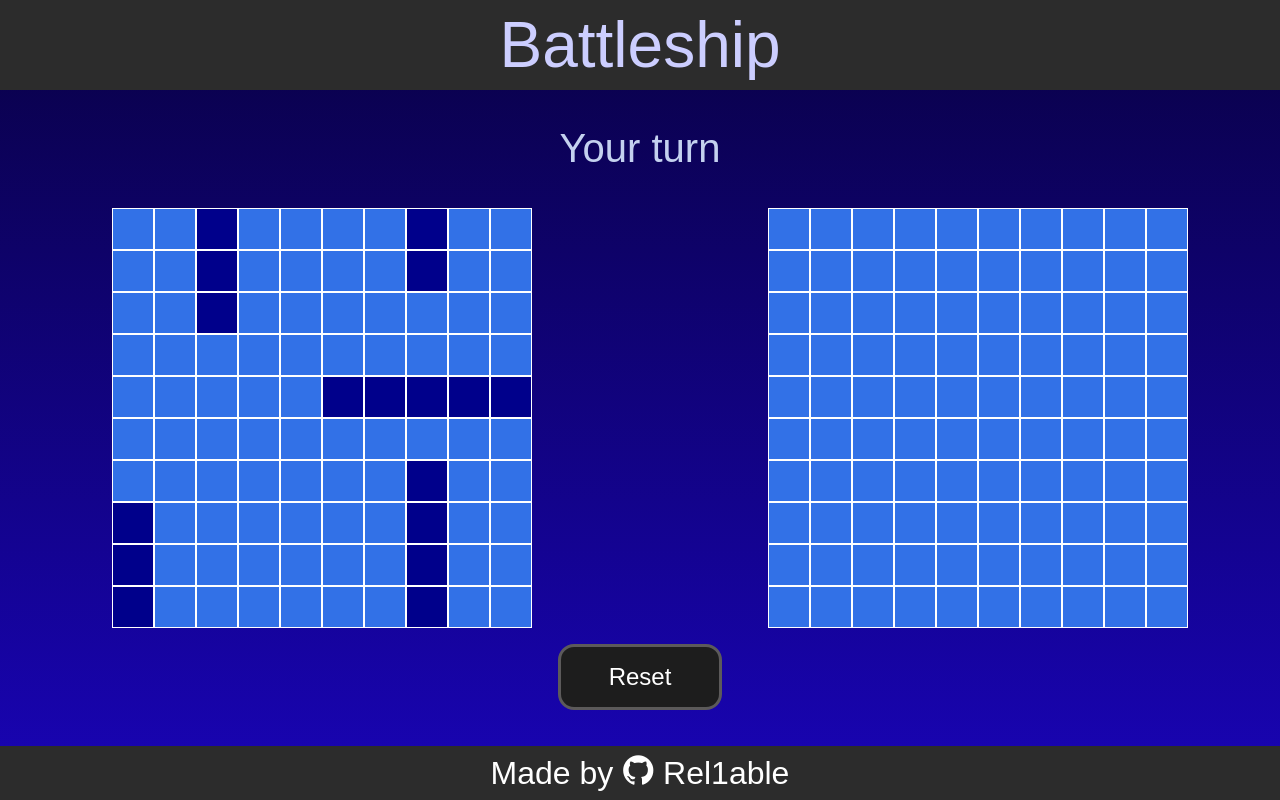
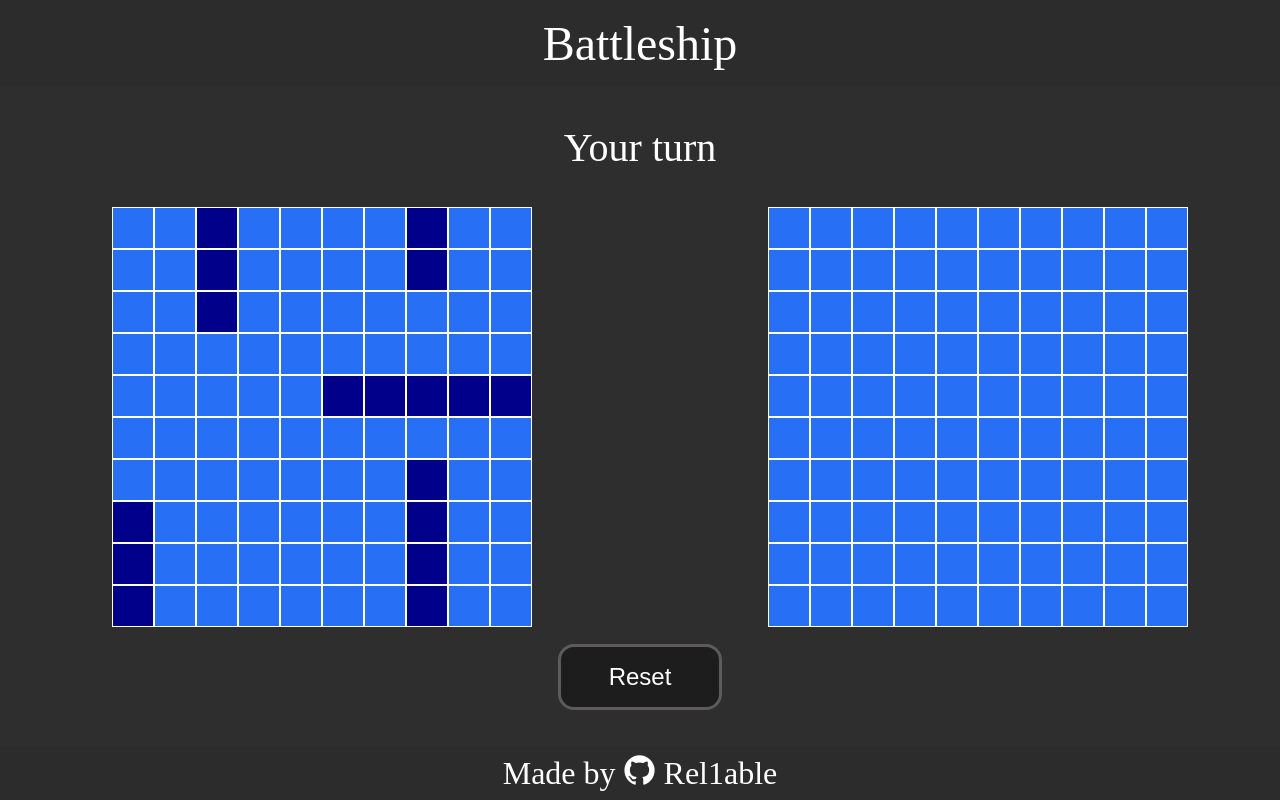
Before and after one commit to Rel1able/Battleship, a website built with webpack: page src/index.html in a window 1280 px wide. Built offline with nearby package versions, Linux system fonts and the light colour scheme.

Commit message:
improved ui

```diff
--- a/src/style.css
+++ b/src/style.css
@@ -1,12 +1,12 @@
 body{
-    background: linear-gradient(rgb(9, 1, 69), rgb(25, 4, 182));
+    background: rgb(46, 46, 46);
     display: flex;
     flex-direction: column;
     height: 100vh;
     justify-content: space-between;
     margin: 0;
     padding: 0;
-    font-family: Arial, Helvetica, sans-serif;
+    font-family: 'Times New Roman', Times, serif;
 }
 
 #player-board, #computer-board {
@@ -20,13 +20,11 @@ body{
 .real-player-cell {
     height: 40px;
     width: 40px;
-    background-color: blue;
     border: 1px solid white;
 }
 .computer-player-cell{
    height: 40px;
     width: 40px;
-    background-color: rgb(255, 0, 0);
     border: 1px solid white;
 
 }
@@ -67,17 +65,17 @@ body{
 }
 
 header{
-    background-color: rgb(29, 29, 29);
-    color: rgb(204, 206, 255);
-    font-size: 4rem;
+    background-color: rgb(0, 0, 0);
+    color: rgb(255, 255, 255);
+    font-size: 3rem;
     text-align: center;
-    padding: 8px;
+    padding: 1rem;
 }
 
 .player-turn{
     font-size: 2.5rem;
     text-align: center;
-    color: rgb(196, 209, 239);
+    color: rgb(255, 255, 255);
 }
 
 .button-container{
--- a/src/ui.js
+++ b/src/ui.js
@@ -25,7 +25,7 @@ function playRound() {
     cells.forEach(row => {
         row.forEach(cell => {
             const div = document.createElement("div");
-            div.style.background = cell ? "darkblue" : "rgb(50, 113, 231)";
+            div.style.background = cell ? "darkblue" : "rgb(39, 111, 244)";
             div.classList.add("real-player-cell");
             div.classList.add("hovered");
             playerBoard.appendChild(div);
@@ -46,7 +46,7 @@ function playRound() {
     compCells.forEach((row, rowIndex) => {
         row.forEach((compCell, colIndex) => {
             const div = document.createElement("div");
-            div.style.background = "rgb(50, 113, 231)";
+            div.style.background = "rgb(39, 111, 244)";
             div.classList.add("computer-player-cell");
             div.classList.add("hovered");
             div.setAttribute("data-row", rowIndex);
```
